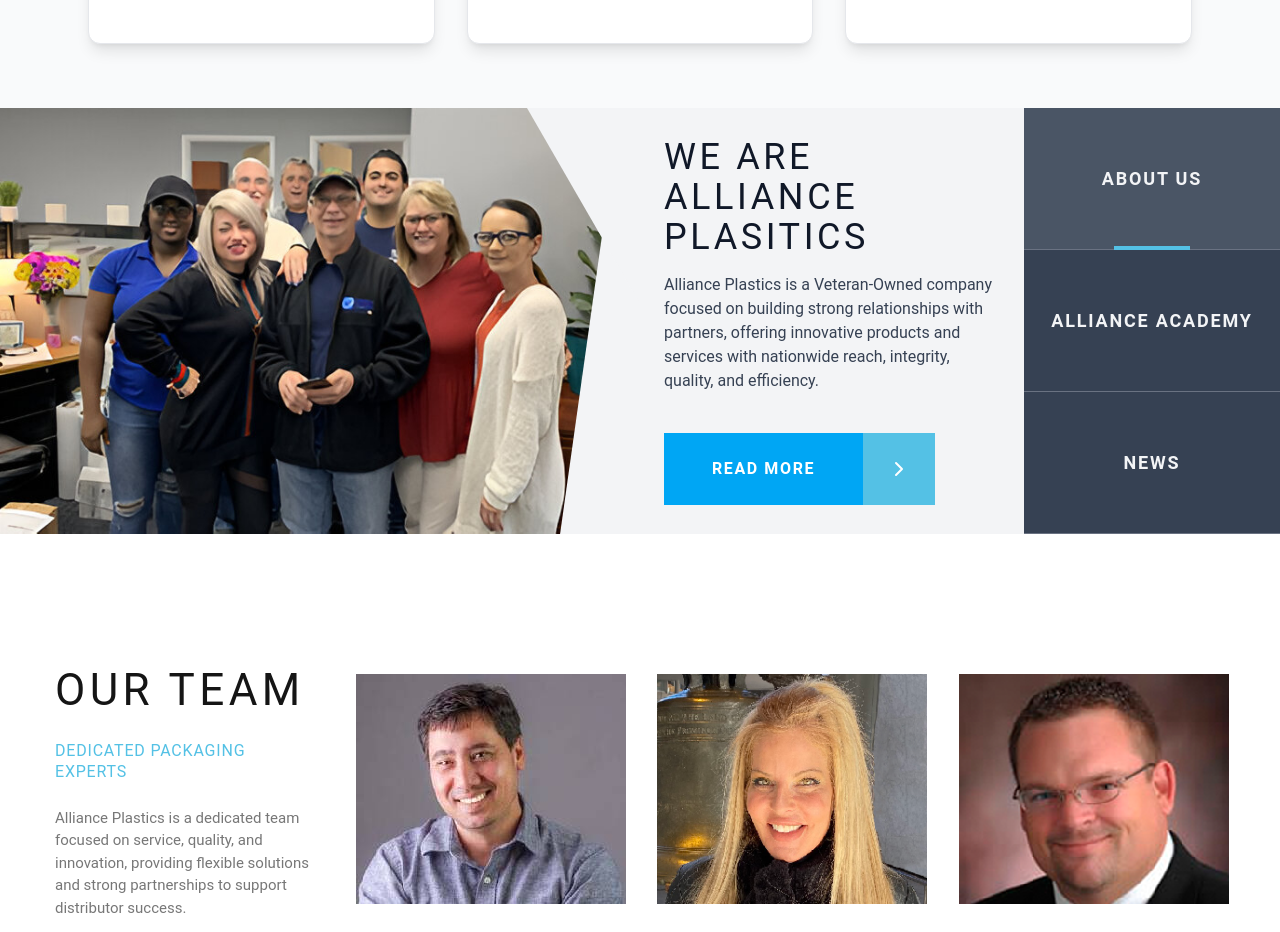
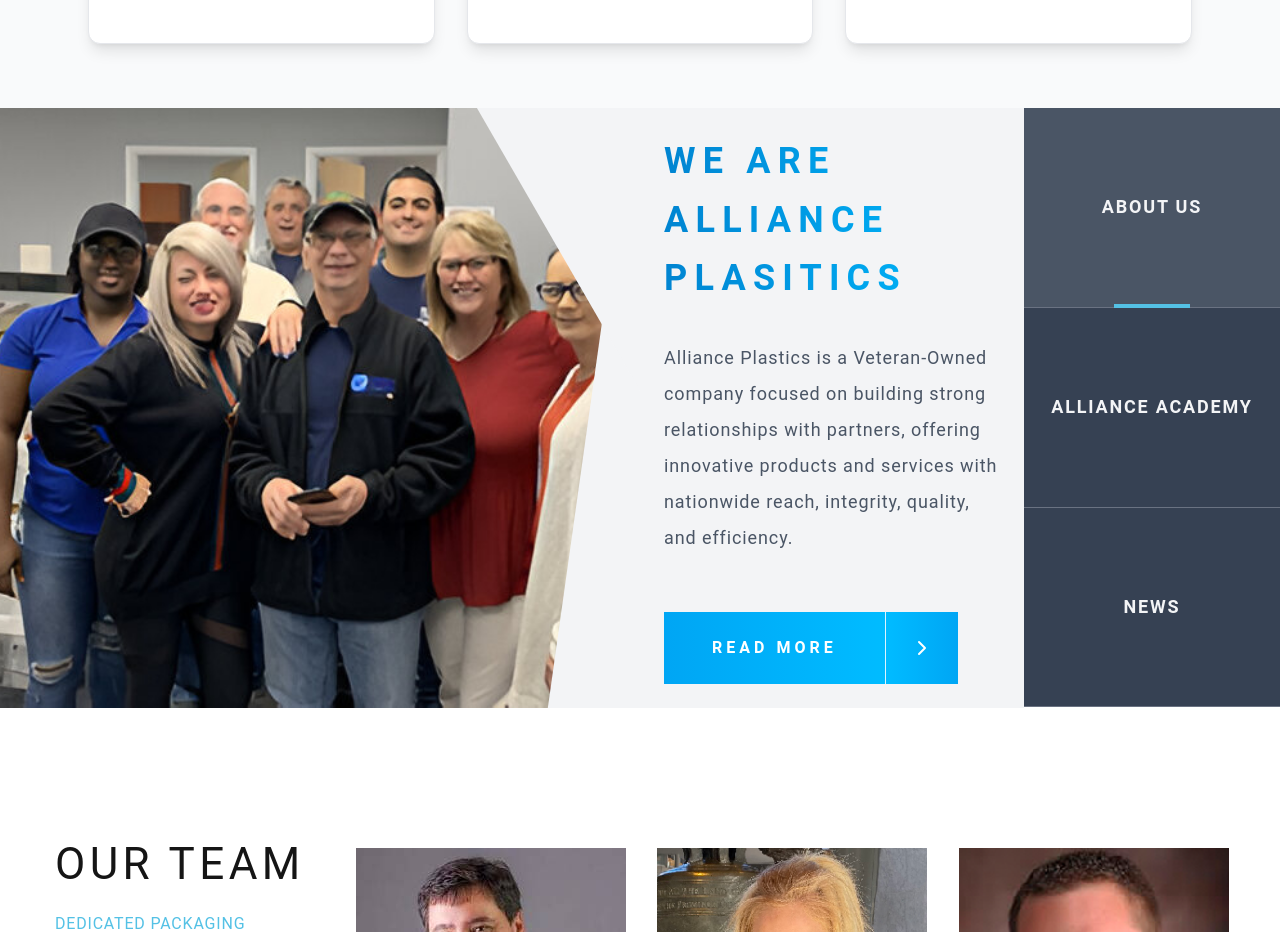
Before and after one commit to Dreamsolution0710/alliance, a React (Vite) app: page / in a window 1280 px wide. Shown: the part 1780-2712 px from the top of the page. Built offline with nearby package versions, Linux system fonts and the light colour scheme; what tailwindcss-animated would draw is missing.

Commit message:
ongoing update

```diff
--- a/src/components/landingpage/HeaderCarousels.jsx
+++ b/src/components/landingpage/HeaderCarousels.jsx
@@ -51,7 +51,7 @@
         setIsInView(entry.isIntersecting);
       },
       {
-        threshold: 0.8, // Trigger when 80% of the element is visible
+        threshold: 0.3, // Trigger when 80% of the element is visible
       }
     );
 
@@ -147,7 +147,7 @@
               }}
             >
               <p
-                className="text-lg md:text-xl font-semibold uppercase py-5 text-white bg-clip-text bg-gradient-to-r from-white to-white/90 tracking-wider transform hover:scale-105 transition-all duration-300 ease-in-out font-poppins opacity-0 animate-fade-up"
+                className="text-lg md:text-2xl font-bold uppercase py-5 text-white bg-clip-text bg-gradient-to-r from-white to-white/80 tracking-[0.15em] transform hover:scale-105 transition-all duration-500 ease-in-out font-poppins opacity-0 animate-fade-up text-center"
                 style={{
                   animationDelay: "1700ms",
                   animationDuration: "800ms",
@@ -157,7 +157,7 @@
                 {image.subScript}
               </p>
               <h2
-                className="lg:text-4xl md:text-3xl uppercase text-2xl font-bold text-center lg:mt-2 lg:my-3 leading-tight text-white bg-clip-text bg-gradient-to-r from-white to-white/90 tracking-wide transform hover:scale-105 transition-all duration-300 ease-in-out font-playfair opacity-0 animate-fade-up"
+                className="lg:text-4xl md:text-3xl uppercase text-3xl font-extrabold text-center lg:mt-3 lg:my-4 leading-relaxed text-white bg-clip-text bg-gradient-to-r from-white to-white/80 tracking-[0.1em] transform hover:scale-105 transition-all duration-500 ease-in-out font-playfair opacity-0 animate-fade-up"
                 style={{
                   animationDelay: "2500ms",
                   animationDuration: "800ms",
--- a/src/components/landingpage/ToolsComponent.jsx
+++ b/src/components/landingpage/ToolsComponent.jsx
@@ -57,9 +57,9 @@
           <h2
             key={`title-${animationKey}`}
             ref={ref3}
-            className={`text-2xl md:text-4xl text-gray-900 opacity-0 tracking-widest text-center lg:text-left transition-all duration-500 ease-in-out ${
+            className={`font-playfair text-2xl md:text-4xl text-transparent opacity-0 tracking-[0.2em] text-center lg:text-left transition-all duration-700 ease-in-out leading-relaxed ${
               isInview3
-                ? "animate-fade-down animate-duration-500 opacity-100 translate-y-0 animate-ease-in-out animate-delay-100"
+                ? "animate-fade-down animate-duration-700 opacity-100 translate-y-0 animate-ease-in-out animate-delay-200 bg-gradient-to-r from-sky-600 to-sky-400 bg-clip-text font-semibold"
                 : ""
             }`}
           >
@@ -68,7 +68,7 @@
           <p
             key={`text-${animationKey}`}
             ref={ref3}
-            className={`text-gray-700 mt-4 opacity-0 text-center lg:text-left transition-all duration-500 ease-in-out ${
+            className={`font-poppins text-base md:text-lg text-gray-600 mt-8 opacity-0 text-center lg:text-left transition-all duration-700 ease-in-out leading-loose tracking-wider ${
               isInview3
                 ? "animate-fade animate-duration-500 opacity-100 translate-y-0 animate-ease-in-out animate-delay-300"
                 : ""
@@ -80,18 +80,16 @@
             key={`link-${animationKey}`}
             to={slides[currentSlide].path}
             ref={ref3}
-            className={`flex items-center justify-center lg:justify-start mt-10 group transition-all duration-500 ease-in-out ${
+            className={`flex items-center justify-center lg:justify-start mt-14 group transition-all duration-700 ease-in-out ${
               isInview3
                 ? "animate-fade-down animate-ease-in-out animate-duration-500 animate-delay-500"
                 : ""
             }`}
           >
-            {/* Left Part (Text) */}
-            <p className="bg-sky-500 tracking-widest font-bold group-hover:bg-[#54c1e5] text-white px-12 py-6 transition-colors flex items-center lg:text-md max-h-[72px]">
+            <p className="font-poppins bg-gradient-to-r from-sky-500 to-sky-400 tracking-[0.25em] font-bold group-hover:from-sky-400 group-hover:to-sky-500 text-white px-12 py-6 transition-all duration-500 ease-in-out flex items-center text-sm md:text-base max-h-[72px] hover:shadow-xl ">
               READ MORE
             </p>
-            {/* Right Part (Arrow) */}
-            <span className="group-hover:bg-sky-500 bg-[#54c1e5] p-6 transition-colors flex items-center justify-center">
+            <span className="group-hover:bg-sky-500 bg-[#54c1e5] p-6 transition-all duration-500 ease-in-out flex items-center justify-center hover:shadow-xl  bg-gradient-to-r from-sky-400 to-sky-500 group-hover:from-sky-500 group-hover:to-sky-400 border-l-1">
               <ChevronRight
                 size={24}
                 className="text-white group-hover:animate-shake"
```
